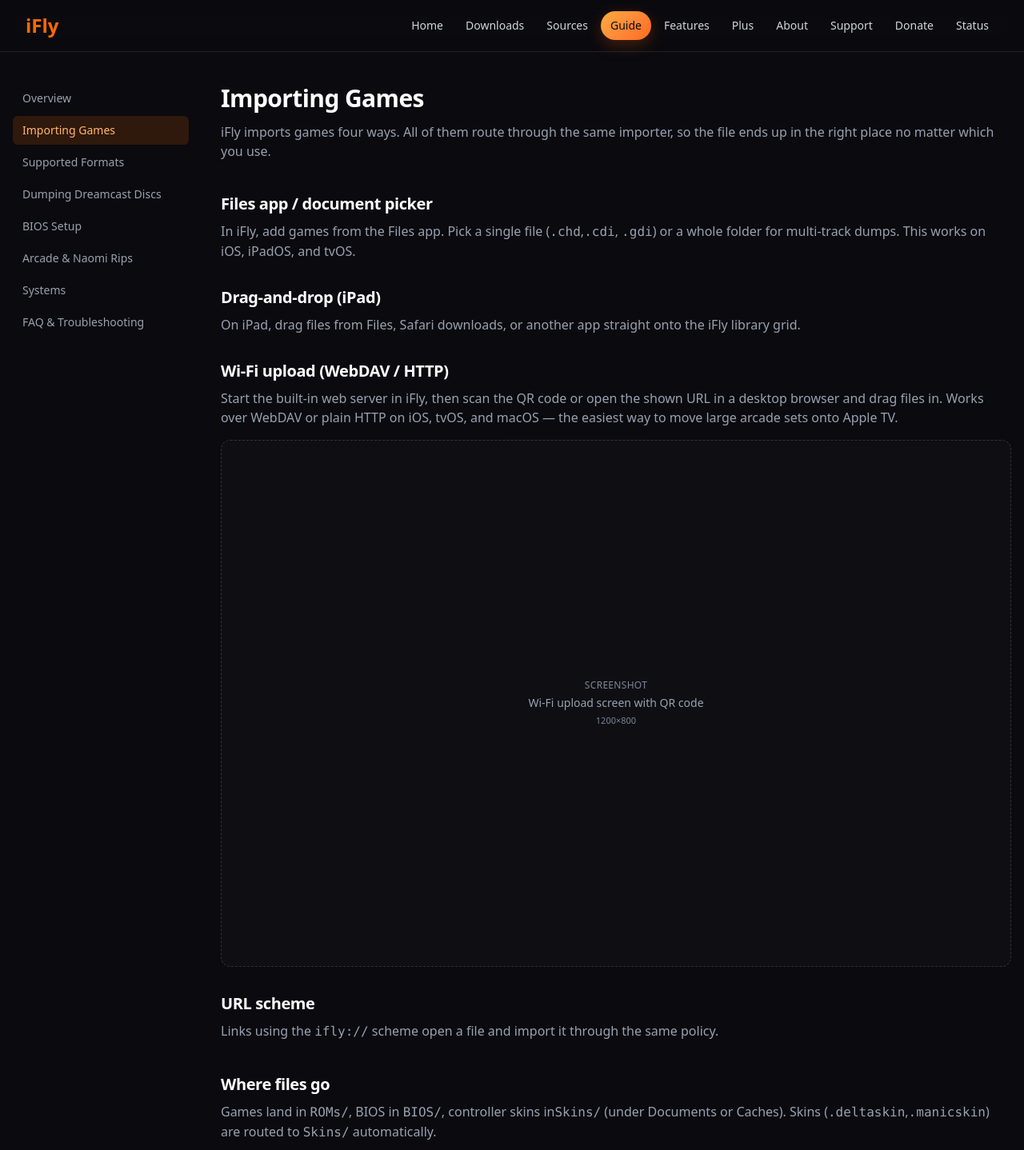
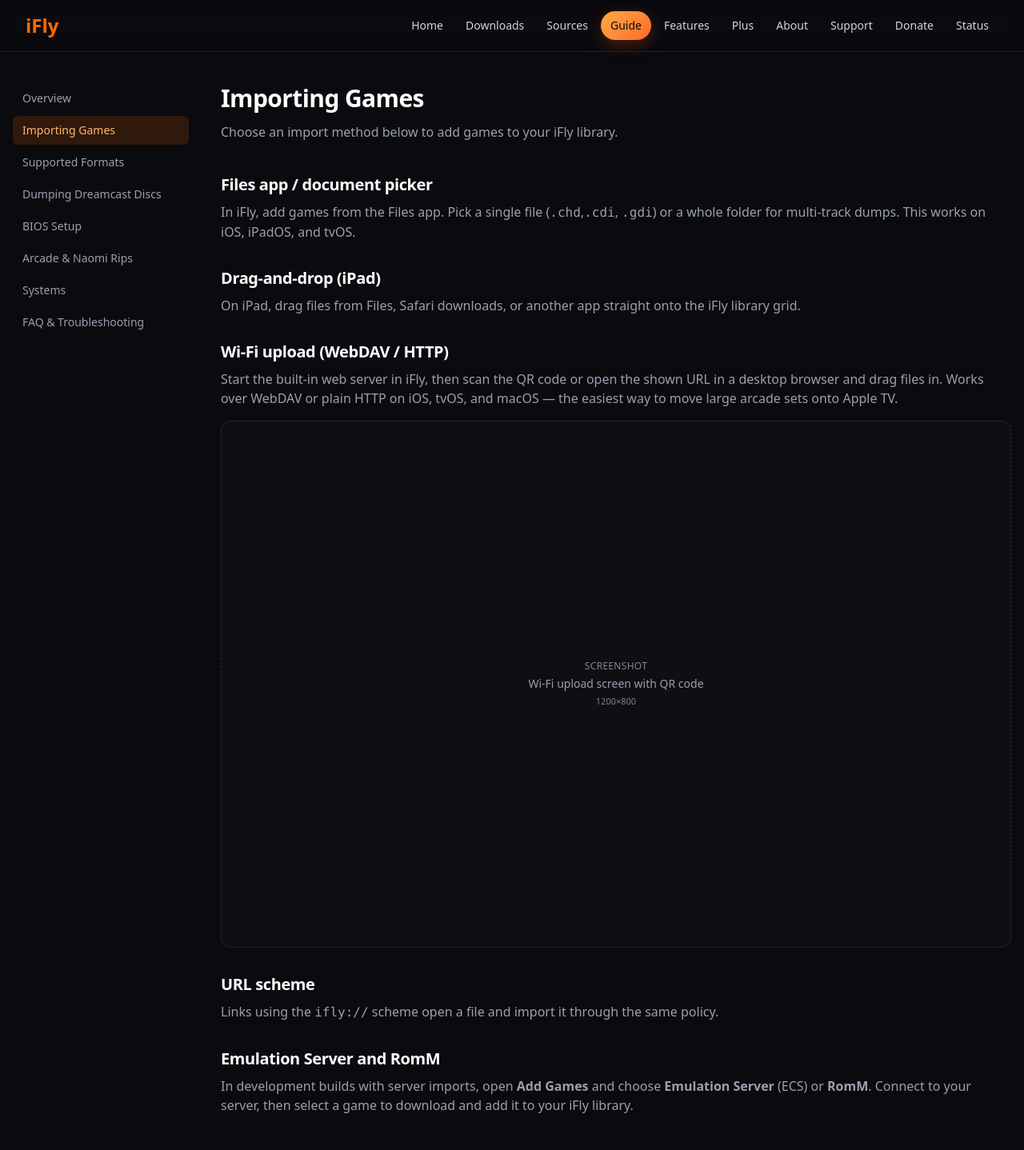
Before and after one commit to Provenance-Emu/ifly-emu.github.io, a Next.js app: page /guide/importing in a window 1280 px wide. Shown: the top 1438 px of the page at 80% size. Built offline with nearby package versions, Linux system fonts and the light colour scheme.

Commit message:
docs: preview iFly server imports

```diff
--- a/src/app/guide/importing/page.tsx
+++ b/src/app/guide/importing/page.tsx
@@ -13,8 +13,7 @@ export default function ImportingPage() {
     <>
       <h1 className="text-3xl font-black text-white">Importing Games</h1>
       <p className="mt-3 text-gray-400">
-        iFly imports games four ways. All of them route through the same importer, so the file
-        ends up in the right place no matter which you use.
+        Choose an import method below to add games to your iFly library.
       </p>
 
       <h2 className="mt-10 text-xl font-semibold text-white">Files app / document picker</h2>
@@ -44,6 +43,13 @@ export default function ImportingPage() {
         policy.
       </p>
 
+      <h2 className="mt-8 text-xl font-semibold text-white">Emulation Server and RomM</h2>
+      <p className="mt-2 text-gray-400">
+        In development builds with server imports, open <strong>Add Games</strong> and choose
+        {' '}<strong>Emulation Server</strong> (ECS) or <strong>RomM</strong>. Connect to your
+        server, then select a game to download and add it to your iFly library.
+      </p>
+
       <h2 className="mt-10 text-xl font-semibold text-white">Where files go</h2>
       <p className="mt-2 text-gray-400">
         Games land in <code>ROMs/</code>, BIOS in <code>BIOS/</code>, controller skins in
```
